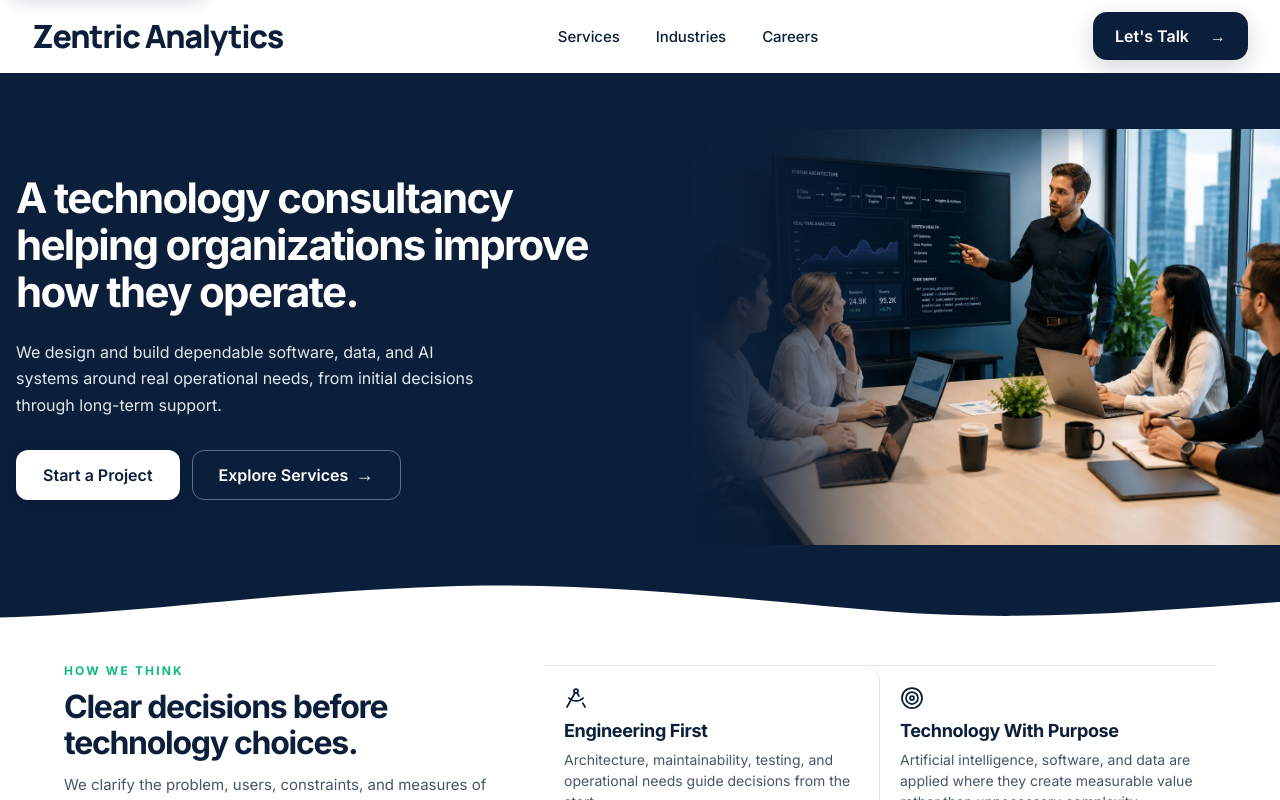
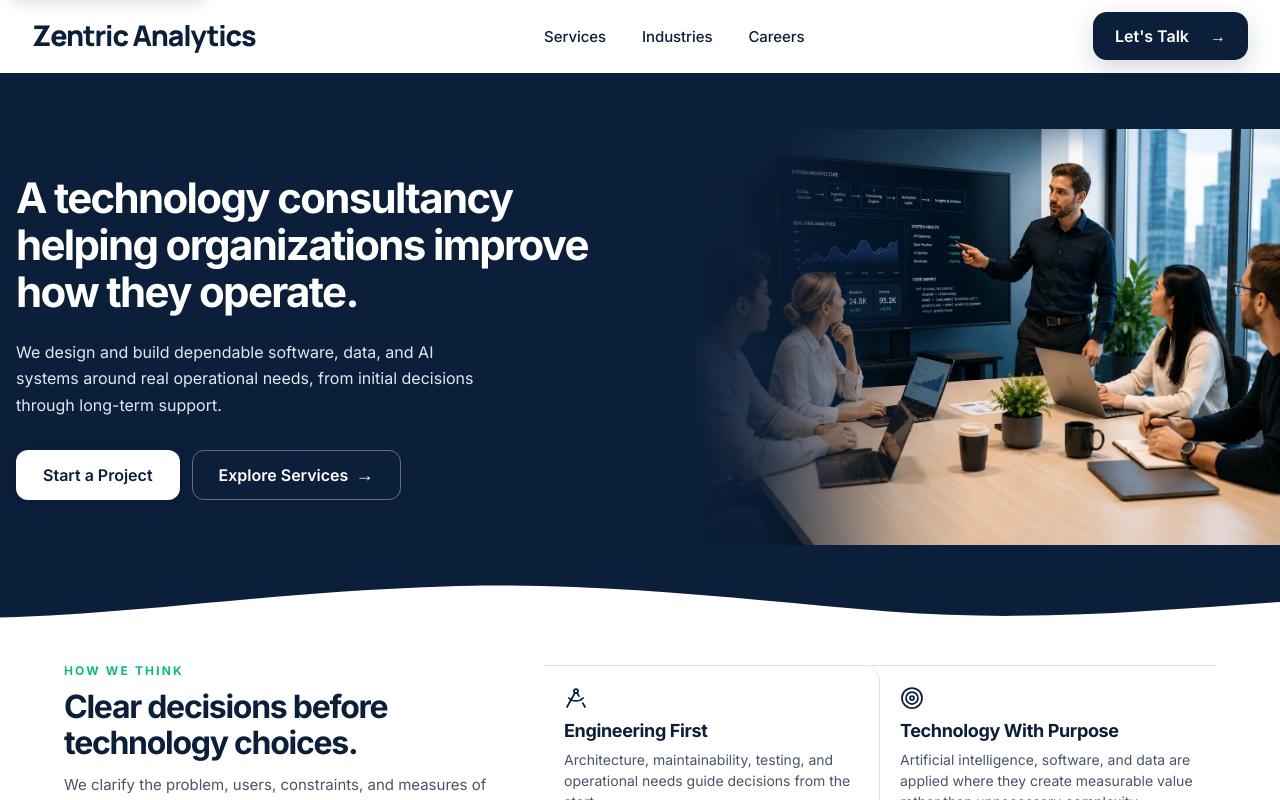
Before and after one commit to Zentric-Analytics/Zentricanalytics.com, a Next.js app: page / in a window 1280 px wide. Shown: the top 800 px of the page. Built offline with nearby package versions, Linux system fonts and the light colour scheme.

Commit message:
Refine responsive header wordmark sizing

```diff
--- a/src/app/globals.css
+++ b/src/app/globals.css
@@ -129,11 +129,12 @@ body{margin:0;background:var(--za-color-page);color:var(--za-color-text);font-fa
 
 @media (min-width:768px){
   .zentric-wordmark{font-size:2rem}
-  .site-header .zentric-wordmark{font-size:2rem}
+  .site-header .zentric-wordmark{font-size:calc(1.90625rem - 0.1953125vw)}
 }
 
 @media (min-width:1024px){
   .zentric-wordmark{font-size:2rem}
+  .site-header .zentric-wordmark{font-size:1.78125rem}
 }
 
 .field{display:flex;min-width:0;flex-direction:column;gap:.4rem}
```
Also changed, not shown: 1 other file (tests, documents, lock files or other folders).
